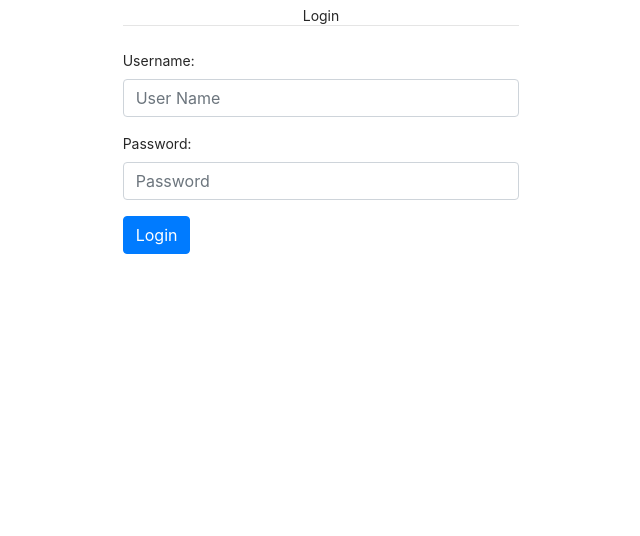
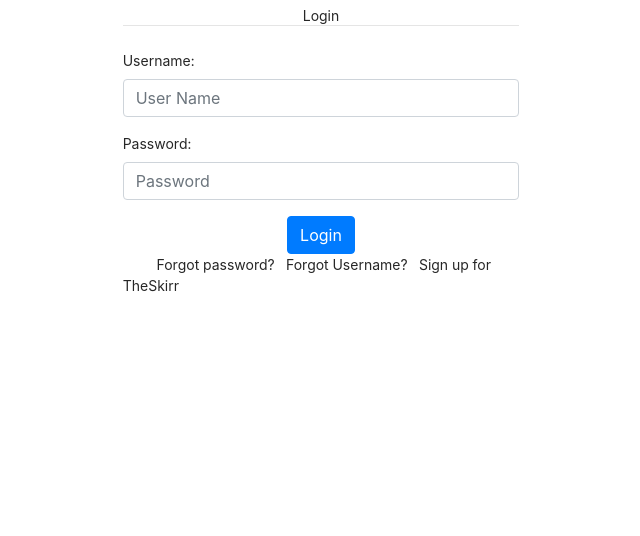
Before and after one commit to ppratikcr7/TheSkirr, a Django app: page /login/ in a window 1280 px wide. Shown: the part 79-615 px from the top of the page, without its empty margins (319-959 px from the left). Run offline with Django 3.2, Linux system fonts and the light colour scheme; some libraries are stand-ins or nearby versions.

Commit message:
Forgot Username done with minor UI changes

```diff
--- a/accounts/urls.py
+++ b/accounts/urls.py
@@ -1,5 +1,6 @@
 from django.conf.urls import url, include
 from . import views
+from django.urls import path, include
 
 urlpatterns = [
     # url(r'^$', views.home, name='home'),
@@ -8,4 +9,5 @@ urlpatterns = [
     url(r'^register/$', views.register_view, name='register_view'),
     url(r'^activate/(?P<uidb64>[0-9A-Za-z_\-]+)/(?P<token>[0-9A-Za-z]{1,13}-[0-9A-Za-z]{1,20})/$',
         views.activate, name='activate'),
+    path('login/forgot_uname', views.forgot_uname, name="forgot_uname"),
 ]
--- a/accounts/views.py
+++ b/accounts/views.py
@@ -11,7 +11,8 @@ from django.contrib.sites.shortcuts import get_current_site
 from django.utils.encoding import force_bytes, force_text
 from django.contrib.auth.models import User
 from django.contrib import messages
-
+from django.conf import settings
+from django.core.mail import send_mail
 # Create your views here.
 
 # Function based views to Class Based Views
@@ -105,3 +106,20 @@ def activate(request, uidb64, token):
         messages.warning(request, 'Email Verification link is not validated yet, please check your mail!')
         login(request, user)
         return redirect('/login')
+
+def forgot_uname(request):
+    if request.method == 'POST':
+        email = request.POST['email']
+        if User.objects.filter(email=email).exists():
+            p = User.objects.filter(email =email)
+            subject = 'Request for username'
+            message = f'Hi Your Username is: {p[0].username}'
+            email_from = settings.EMAIL_HOST_USER
+            recipient_list = [email, ]
+            send_mail( subject, message, email_from, recipient_list )
+            return redirect('/login')
+        else:
+            messages.warning(request, 'Email not registered')
+            return redirect('forgot_uname')
+    else:
+        return render(request, 'accounts/forgot_uname.html')
--- a/profiles/urls.py
+++ b/profiles/urls.py
@@ -1,5 +1,7 @@
 from django.urls import path
 from .views import my_wall_view, profile_update_view, trends_view , user_wall_view, show_more_view
+
+from django.contrib.auth import views as auth_views
 
 urlpatterns = [
     # api call for edit profile view
@@ -12,4 +14,5 @@ urlpatterns = [
     path('trending_exclamation', trends_view),
     # view function call for show more users
     path('more_accounts', show_more_view),
+
 ]
--- a/templates/components/form.html
+++ b/templates/components/form.html
@@ -1,4 +1,3 @@
-
 <form method='POST'> {% csrf_token %}
     {{ form.non_field_errors }}
     <div class="form-group">
@@ -13,6 +12,17 @@
         {{ form.password }}
         {{ form.password.errors }}
     </div>
-    <button type='submit' class='btn btn-primary'>{% if btn_label %}
-        {{btn_label}} {% else %}Save{% endif %}</button>
+    <div class="text-center">
+        <button type='submit' class='btn btn-primary'>{% if btn_label %}
+            {{btn_label}} {% else %}Save{% endif %}</button>
+    </div>
+
+    <div class="form-group">
+
+        &nbsp;&nbsp;&nbsp;&nbsp;&nbsp;&nbsp;&nbsp;&nbsp; <span class="psw"> <a href="reset_password">Forgot
+        password?</a>&nbsp;&nbsp;
+        <a href="forgot_uname">Forgot Username?</a>&nbsp;&nbsp;
+        <a href="/">Sign up for TheSkirr</a></span>
+
+    </div>
 </form>
--- a/tweetme2/settings.py
+++ b/tweetme2/settings.py
@@ -101,7 +101,7 @@ DATABASES = {
 EMAIL_USE_TLS = True
 EMAIL_HOST = 'smtp.gmail.com'
 EMAIL_HOST_USER = 'editor.aspire@gmail.com'
-EMAIL_HOST_PASSWORD = 'login&aspire'
+EMAIL_HOST_PASSWORD = 'loginaspire'
 EMAIL_PORT = 587
 
 # Password validation
--- a/tweetme2/urls.py
+++ b/tweetme2/urls.py
@@ -18,6 +18,7 @@ from django.conf.urls.static import static
 from django.contrib import admin
 from django.urls import path, re_path, include # url()
 from django.views.generic import TemplateView
+from django.contrib.auth import views as auth_views
 
 from accounts.views import (
     activate,
@@ -44,6 +45,22 @@ urlpatterns = [
     path('api/tweets/', include('tweets.api.urls')),
     re_path(r'api/profiles?/', include('profiles.api.urls')),
     path(r'', include('accounts.urls')),
+    path('login/reset_password/',
+     auth_views.PasswordResetView.as_view(template_name="accounts/password_reset.html"),
+     name="reset_password"),
+
+    path('reset_password_sent/',
+        auth_views.PasswordResetDoneView.as_view(template_name="accounts/password_reset_sent.html"),
+        name="password_reset_done"),
+
+    path('reset/<uidb64>/<token>/',
+     auth_views.PasswordResetConfirmView.as_view(template_name="accounts/password_reset_form.html"),
+     name="password_reset_confirm"),
+
+    path('reset_password_complete/',
+        auth_views.PasswordResetCompleteView.as_view(template_name="accounts/password_reset_done.html"),
+        name="password_reset_complete"),
+
 ]
 
 if settings.DEBUG:
```
Also changed, not shown: templates/accounts/forgot_uname.html (added, +52 -0 lines), templates/accounts/password_reset.html (added, +37 -0 lines), templates/accounts/password_reset_done.html (added, +25 -0 lines), templates/accounts/password_reset_form.html (added, +33 -0 lines), templates/accounts/password_reset_sent.html (added, +26 -0 lines), db.sqlite3.
